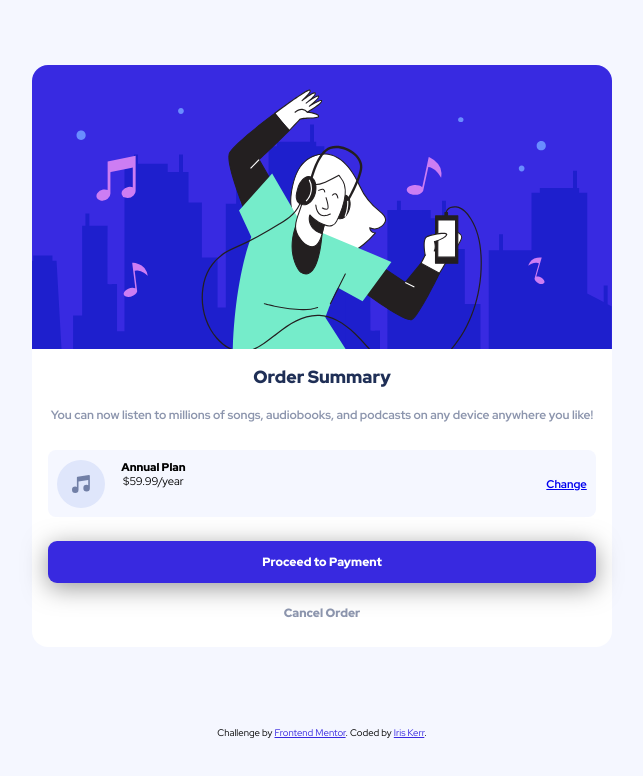
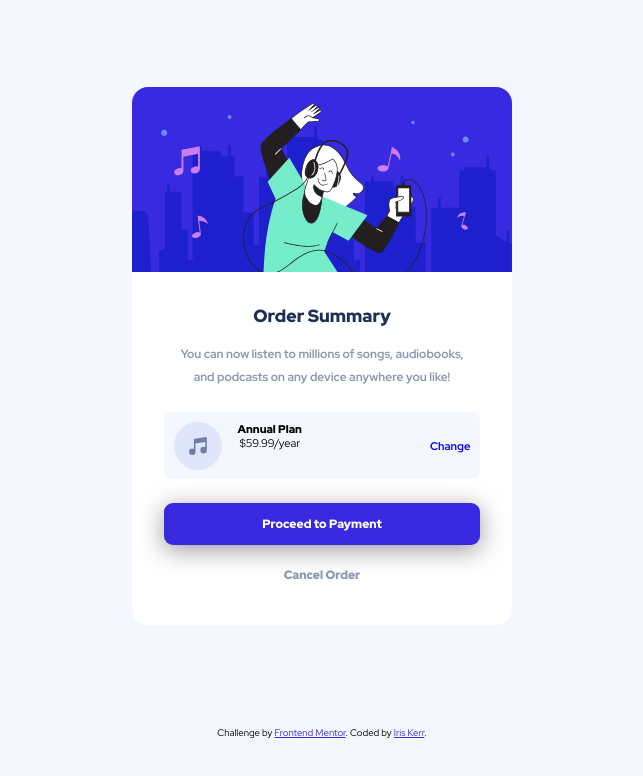
Before and after one commit to IrisKerr/order-summary-component-main, a plain HTML site: page order-summary-component-main/index.html in a window 1280 px wide. Shown: the whole page, without its empty margins (318-961 px from the left). Drawn offline with Linux system fonts and the light colour scheme.

Commit message:
responsive mobile/desktop design

```diff
--- a/order-summary-component-main/style.css
+++ b/order-summary-component-main/style.css
@@ -111,10 +111,11 @@ body {
 .order-change {
   font-weight: 600;
   font-size: 0.7rem;
+  text-decoration: none;
 }
 
 .order-change:hover {
-  color: var(--desaturated-blue);
+  color: var(--dark-blue);
   cursor: pointer;
 }
 
@@ -149,6 +150,10 @@ body {
   cursor: pointer;
 }
 
+.order-cancel:hover {
+  color:hsl(223, 47%, 23%);
+}
+
 /* footer section */
 
 footer {
@@ -166,3 +171,33 @@ footer {
 .attribution a {
   color:var(--bright-blue);
 }
+
+/* Media queries */
+
+@media screen and (max-width: 320px) {
+  .container {
+    margin-top: 2rem auto;
+  }
+  .order-container {
+    min-width: 100%;
+  }
+}
+
+
+@media screen and (min-width: 380px) {
+  .order-container {
+    max-width: 320px;
+  }
+}
+
+@media screen and (min-width: 768px) {
+  .order-container {
+    max-width: 380px;
+  }
+  .order-content {
+    padding: 2rem;
+  }
+  .order-description {
+    margin: 1rem 0.5rem;
+}
+}
```
